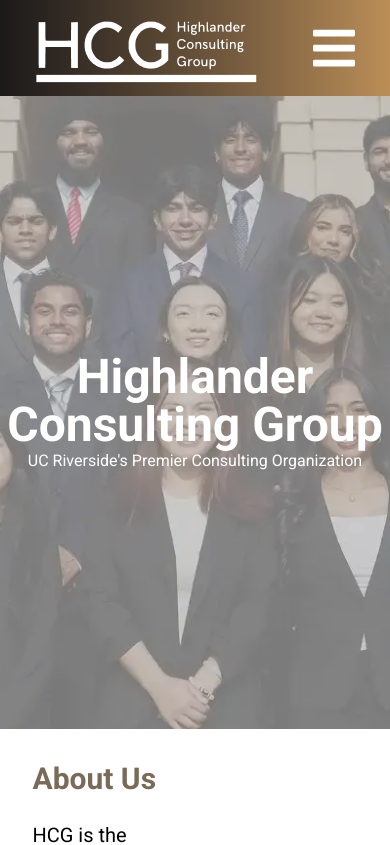
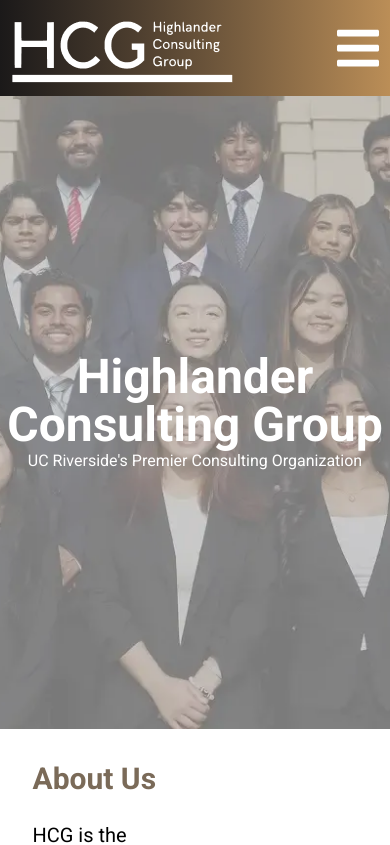
Before and after one commit to acm-ucr/hcg, a Next.js app: page / in a window 390 px wide. Shown: the top 845 px of the page. Built offline with nearby package versions, Linux system fonts and the light colour scheme.

Commit message:
updated breakpoints

```diff
--- a/src/components/Navigation.tsx
+++ b/src/components/Navigation.tsx
@@ -26,7 +26,7 @@ const Navigation = () => {
 
   return (
     <div>
-      <div className="from-hcg-black to-hcg-gold sticky inset-x-0 top-0 z-[60] flex h-24 items-center justify-between bg-linear-to-r p-8">
+      <div className="from-hcg-black to-hcg-gold sticky inset-x-0 top-0 z-[60] flex h-24 items-center justify-between bg-linear-to-r p-2">
         <div className="flex w-full">
           <Image src={SmallLogo} alt="SmallLogo" />
         </div>
@@ -40,7 +40,7 @@ const Navigation = () => {
         </div>
 
         <button
-          className="text-hcg-white flex text-5xl md:inline lg:hidden"
+          className="text-hcg-white flex text-5xl sm:inline md:hidden"
           onClick={toggleIconVisibility}
         >
           {visibility ? <HiXMark /> : <FaBars />}
```
